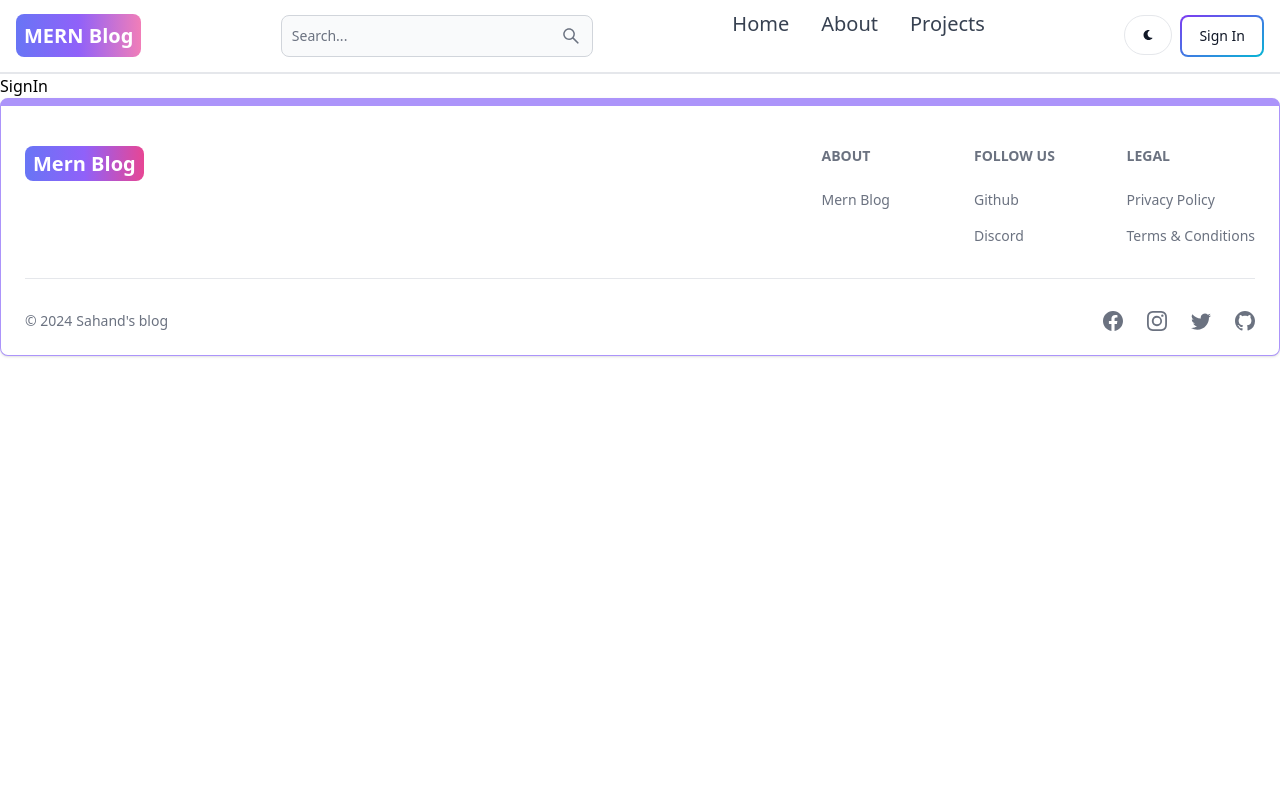
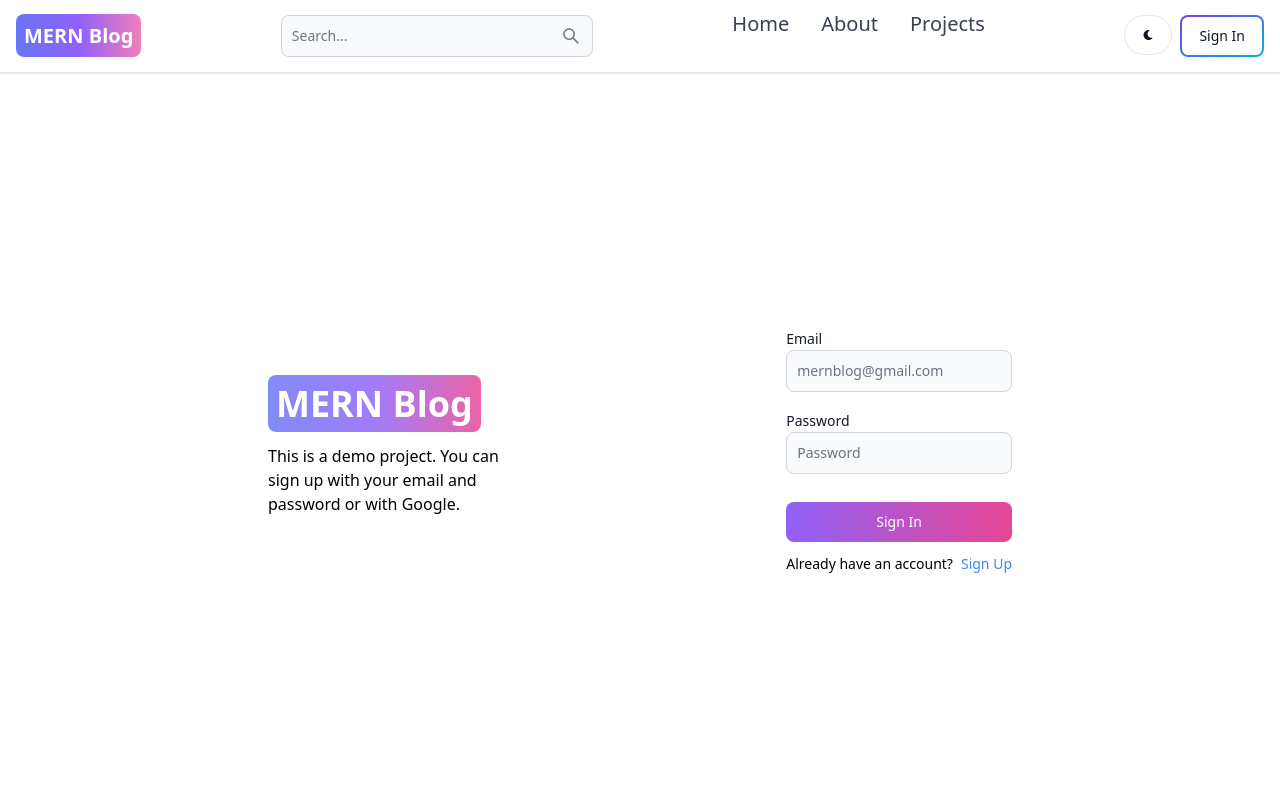
Before and after one commit to akshat-315/Akshat-s-Blog, a React (Vite) app in the folder client/: page /sign-in in a window 1280 px wide. Shown: the top 800 px of the page. Built offline with nearby package versions, Linux system fonts and the light colour scheme.

Commit message:
Completed SIgnIn Functionality

```diff
--- a/client/src/pages/SignIn.jsx
+++ b/client/src/pages/SignIn.jsx
@@ -1,7 +1,114 @@
-import React from "react";
+import { Alert, Button, Label, Spinner, TextInput } from "flowbite-react";
+import React, { useState } from "react";
+import { Link, useNavigate } from "react-router-dom";
 
 const SignIn = () => {
-  return <div>SignIn</div>;
+  const [formData, setFormData] = useState({});
+  const [errorMessage, setErrorMessage] = useState(null);
+  const [loading, setLoading] = useState(false);
+  const navigate = useNavigate();
+
+  const handleChange = (e) => {
+    setFormData({ ...formData, [e.target.id]: e.target.value });
+  };
+  console.log("Form data: ", formData);
+
+  const handleSubmit = async (e) => {
+    e.preventDefault();
+    if (!formData.email || !formData.password) {
+      return setErrorMessage("Please fill out all fields.");
+    }
+
+    try {
+      setLoading(true);
+      setErrorMessage(null);
+      const res = await fetch("/api/v1/auth/sign-in", {
+        method: "POST",
+        headers: { "Content-Type": "application/json" },
+        body: JSON.stringify(formData),
+      });
+      const data = await res.json();
+      if (data.success === false) {
+        return setErrorMessage(data.message);
+      }
+      setLoading(false);
+      if (res.ok) {
+        navigate("/");
+      }
+    } catch (error) {
+      setErrorMessage(error.message);
+      setLoading(false);
+    }
+  };
+
+  return (
+    <div className="min-h-screen mt-60">
+      <div className="flex p-3 max-w-3xl mx-auto flex-col md:flex-row md:items-center gap-5 ">
+        {/* left */}
+        <div className="flex-1">
+          <Link to="/" className="font-bold text-4xl">
+            <span className="px-2 py-1 bg-gradient-to-r from-indigo-500 via-purple-500 to-pink-500 rounded-lg text-white animate-pulse">
+              MERN Blog
+            </span>
+          </Link>
+          <p className="text-md mt-5 w-1/2">
+            This is a demo project. You can sign up with your email and password
+            or with Google.
+          </p>
+        </div>
+
+        {/* right */}
+
+        <div>
+          <form className="flex flex-col gap-4" onSubmit={handleSubmit}>
+            <div>
+              <Label value="Email" />
+              <TextInput
+                type="email"
+                placeholder="mernblog@gmail.com"
+                id="email"
+                onChange={handleChange}
+              />
+            </div>
+            <div>
+              <Label value="Password" />
+              <TextInput
+                type="password"
+                placeholder="Password"
+                id="password"
+                onChange={handleChange}
+              />
+            </div>
+            <Button
+              gradientDuoTone="purpleToPink"
+              type="submit"
+              className="mt-3"
+            >
+              {loading ? (
+                <>
+                  <Spinner size="sm" />
+                  <span className="pl-3">Loading...</span>
+                </>
+              ) : (
+                "Sign In"
+              )}
+            </Button>
+          </form>
+          <div className="flex gap-2 text-sm mt-3">
+            <span>Already have an account?</span>
+            <Link to="/sign-up" className="text-blue-500">
+              Sign Up
+            </Link>
+          </div>
+          {errorMessage && (
+            <Alert className="mt-5" color="failure">
+              {errorMessage}
+            </Alert>
+          )}
+        </div>
+      </div>
+    </div>
+  );
 };
 
 export default SignIn;
--- a/client/src/pages/SignUp.jsx
+++ b/client/src/pages/SignUp.jsx
@@ -11,7 +11,6 @@
   const handleChange = (e) => {
     setFormData({ ...formData, [e.target.id]: e.target.value });
   };
-  console.log("Form data: ", formData);
 
   const handleSubmit = async (e) => {
     e.preventDefault();
```
